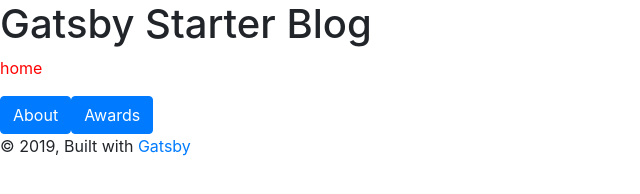
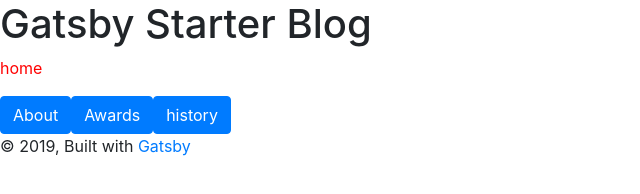
Before and after one commit to scarsam/nobel-sustainability, a Gatsby site: page / in a window 1280 px wide. Shown: the whole page, without its empty margins (0-640 px from the left). Built offline with nearby package versions, Linux system fonts and the light colour scheme; Gatsby itself is replaced by a stand-in of ours.

Commit message:
New link to history

```diff
--- a/src/pages/index.js
+++ b/src/pages/index.js
@@ -21,6 +21,9 @@
         <Link className="btn btn-primary" to="/awards">
           Awards
         </Link>
+        <Link className="btn btn-primary" to="/history">
+          history
+        </Link>
       </Layout>
     )
   }
```
